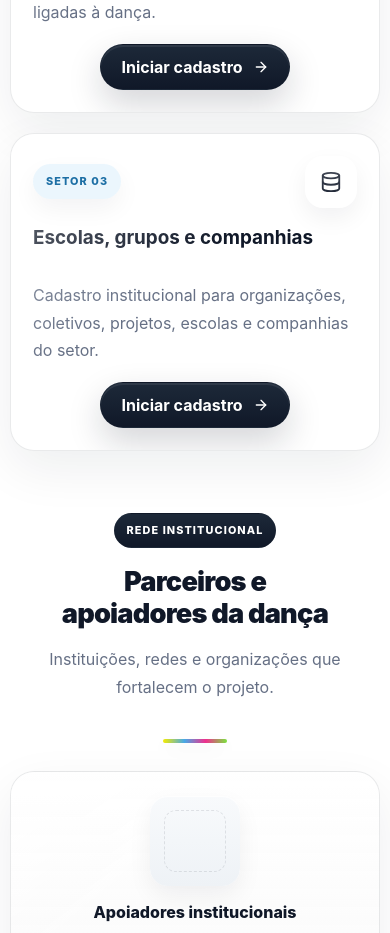
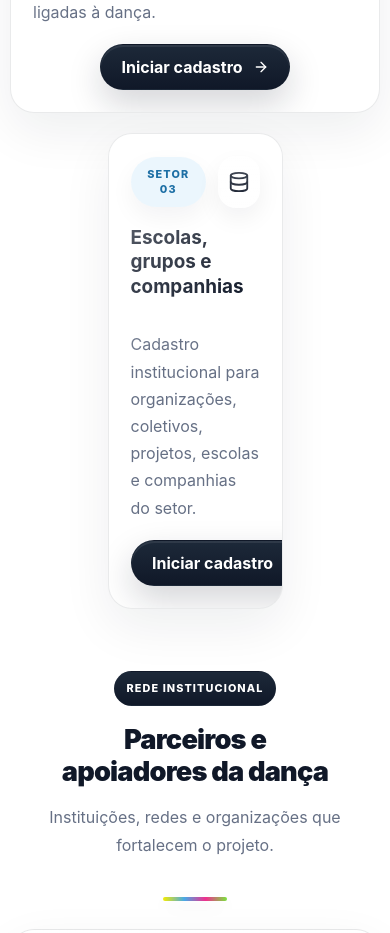
Before and after one commit to abcaa-ong/sibradanca-frontend, a React (Vite) app: page / in a window 390 px wide. Shown: the part 3360-4293 px from the top of the page. Built offline with nearby package versions, Linux system fonts and the light colour scheme; no server answers.

Commit message:
fix: center orphan form card on notebook layout

```diff
--- a/src/css/home-page.css
+++ b/src/css/home-page.css
@@ -678,6 +678,12 @@
     grid-column: span 1;
   }
 
+  .access-grid > :last-child:nth-child(odd) {
+    grid-column: 1 / -1;
+    justify-self: center;
+    width: min(100%, calc((100% - 20px) / 2));
+  }
+
   .hero-artwork {
     width: min(100%, 720px);
     margin: 0 auto;
```
